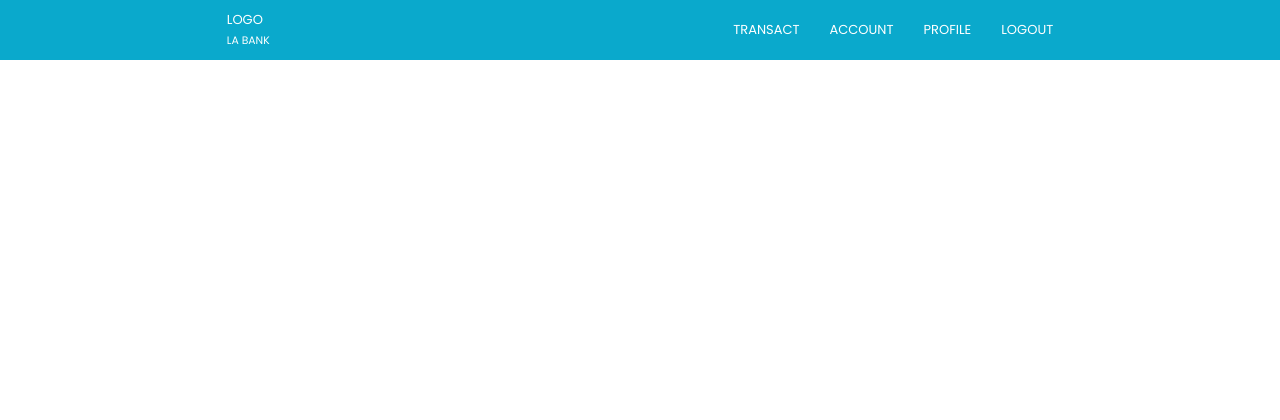
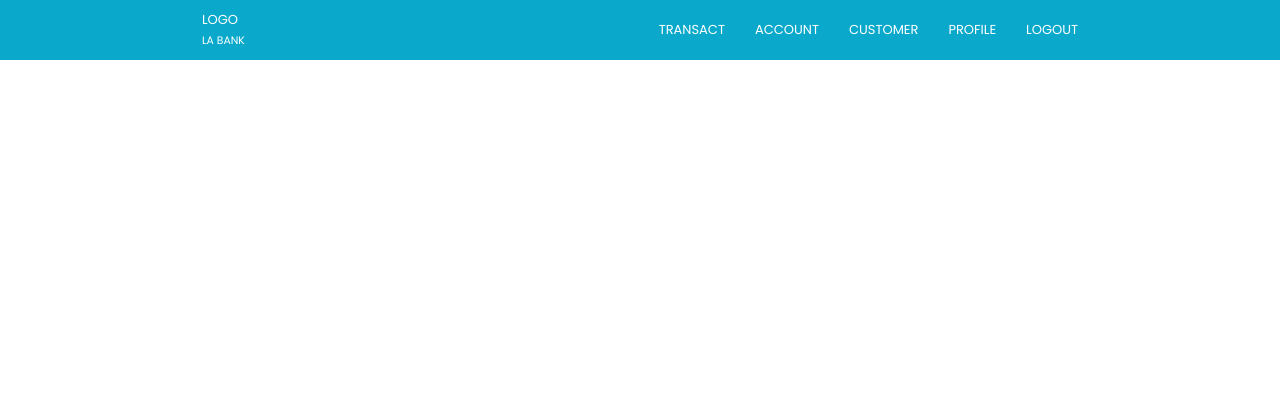
Before and after one commit to yoojen/100faceofalx, a Django app: page /profiles/profiles/ in a window 1280 px wide. Shown: the top 420 px of the page. Run offline with Django 5.2, Linux system fonts and the light colour scheme; parts of the project's set-up code (start-up, migrations or seed data) failed here and were passed over.

Commit message:
changed links

```diff
--- a/django_projects/banking_app/profiles/templates/profiles/base.html
+++ b/django_projects/banking_app/profiles/templates/profiles/base.html
@@ -16,12 +16,9 @@
       type="text/css"
       href="{% static 'profiles/style/common.css' %}"
     />
-    <style>
+      {% block navigation %}
 
-    </style>
-    {% block navigation %}
-
-    {% endblock %}
+      {% endblock %}
     <title>Document</title>
   </head>
   <body>
@@ -35,13 +32,30 @@
         </div>
         <div class="right">
           <ul>
-            <li><a href="">TRANSACT</a></li>
             <div class="dropdown">
-              <li><a href="" >ACCOUNT</a></li>
+              <li><a href="" >TRANSACT</a></li>
                 <div class="dropdown-content">
                   <ul>
-                    <li><a href="">ACCOUNT MANAGEMENT</a></li>
-                    <li><a href="">ACCOUNT INSEPECTION</a></li>
+                    <li><a href="{% url 'transactions:transact' %}">TELLER BOARD</a></li>
+                    <li><a href="{% url 'transactions:acc_inspect' %}">TRANSACTION INSPECTION</a></li>
+                  </ul>
+                </div>
+            </div>
+            <div class="dropdown">
+              <li><a href="{% url 'transactions:acc_inspect' %}" >ACCOUNT</a></li>
+                <div class="dropdown-content">
+                  <ul>
+                    <li><a href="{% url 'transactions:create_account' %}">CREATE ACCOUNT</a></li>
+                    <li><a href="{% url 'transactions:acc_inspect' %}">ACCOUNT INSEPECTION</a></li>
+                  </ul>
+                </div>
+            </div>
+            <div class="dropdown">
+              <li><a href="" >CUSTOMER</a></li>
+                <div class="dropdown-content">
+                  <ul>
+                    <li><a href="{% url 'profiles:create_user' %}">CUSTOMER MANAGEMENT</a></li>
+                    <li><a href="">CUSTOMER INSPECTION</a></li>
                   </ul>
                 </div>
             </div>
```
